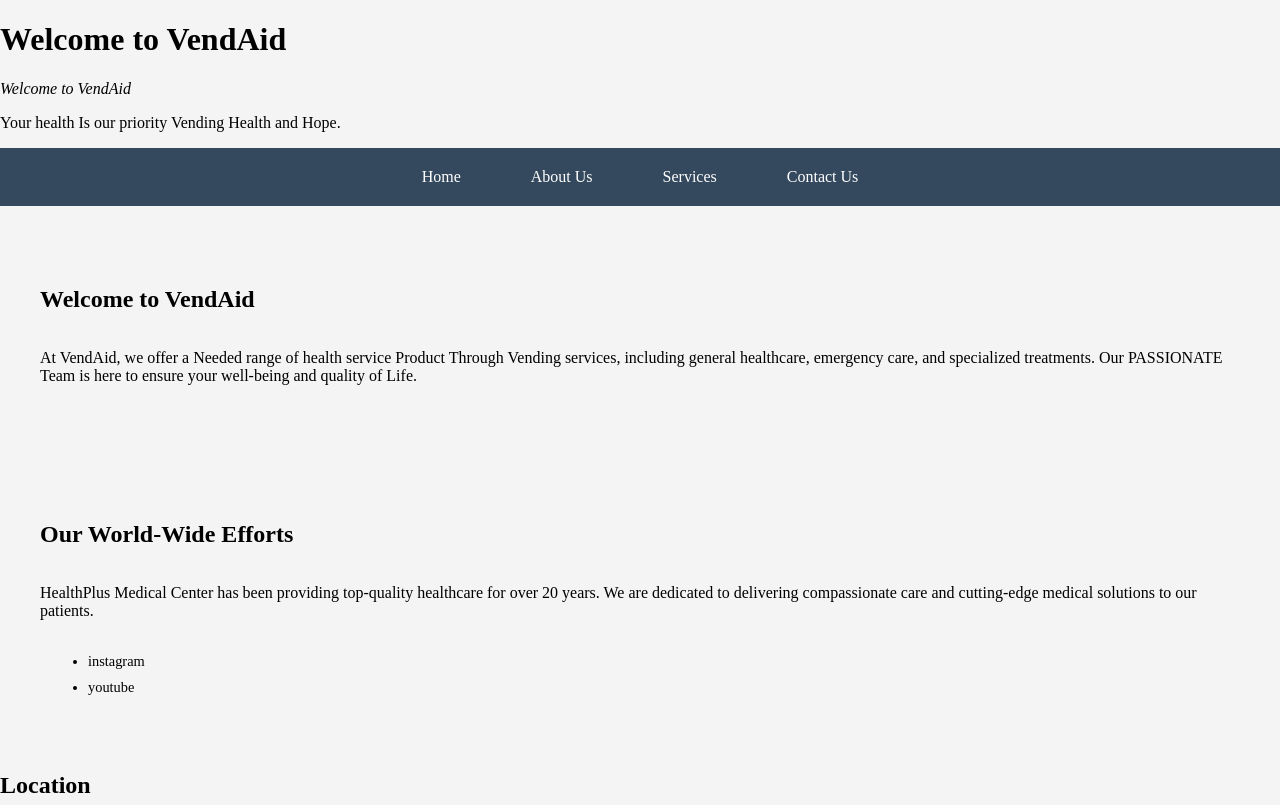
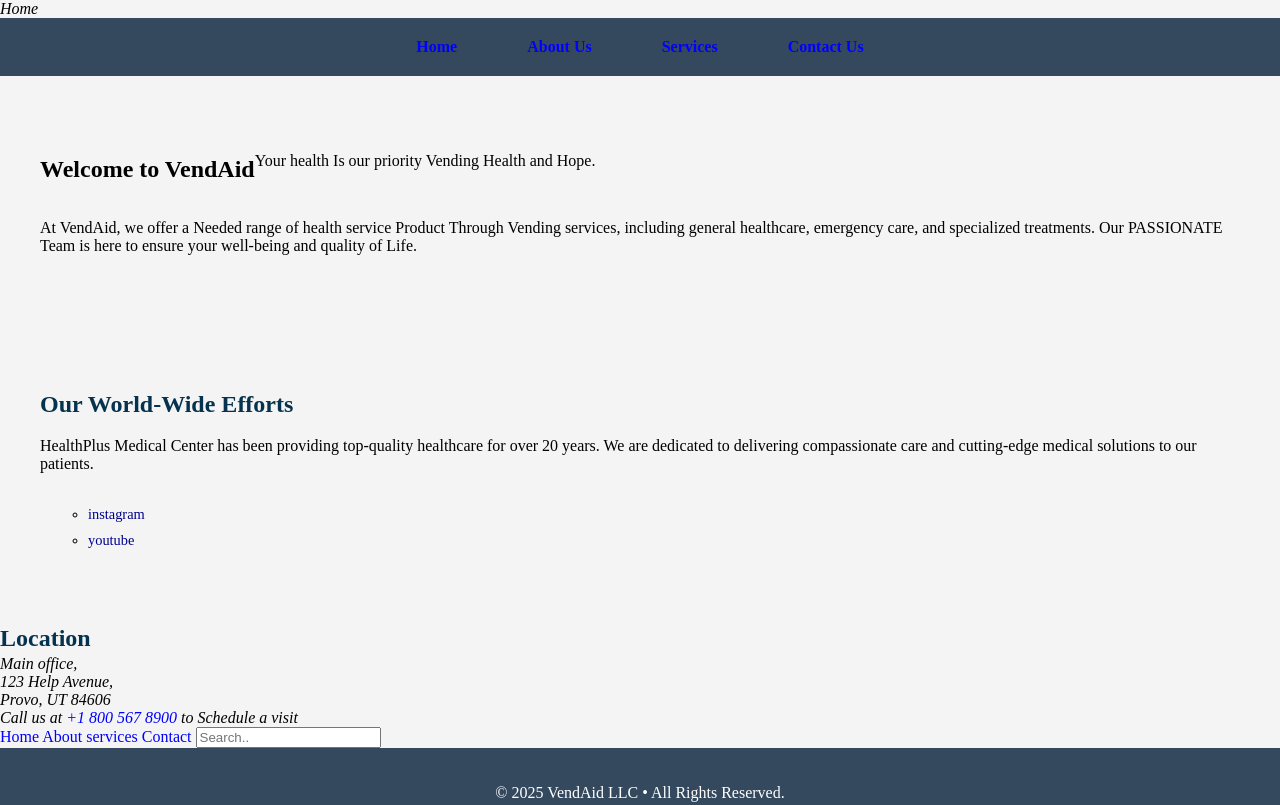
Before and after one commit to NickNich2/dwdd1600, a plain HTML site: page 04intro-css/index.html in a window 1280 px wide. Shown: the top 805 px of the page. Drawn offline with Linux system fonts and the light colour scheme.

Commit message:
Add files via upload

```diff
--- a/04intro-css/VendAid.css
+++ b/04intro-css/VendAid.css
@@ -8,12 +8,16 @@ body {
 }
 
 /* head stuff here*/
-<link rel="preconnect" href="https://fonts.googleapis.com"><link rel="preconnect" href="https://fonts.gstatic.com" crossorigin><link href="https://fonts.googleapis.com/css2?family=Libre+Baskerville:ital,wght@0,400;0,700;1,400&display=swap" rel="stylesheet">
-header {
+<link rel="preconnect" href="https://fonts.googleapis.com"><link rel="preconnect" href="https://fonts.gstatic.com" crossorigin><link href="https://fonts.googleapis.com/css2?family=Libre+Baskerville:ital,wght@0,400;0,700;1,400&display=swap" rel="stylesheet">header {
     background-color: #2c3e50;
     color: #fff;
     padding: 20px;
     text-align: center;
+}
+
+header h1 {
+    margin: 0;
+    color: #024873;
 }
 
 nav {
@@ -27,6 +31,7 @@ nav {
 nav a {
     color: #fff;
     text-decoration: none;
+    font-weight: 700;
     margin: 0 15px;
     padding: 10px 20px;
 }
@@ -36,11 +41,35 @@ nav a:hover {
 }
 
 /* main stuff*/
+a:link,
+a:active {
+    color: blue;
+    text-decoration: none;
+}
+
+a:visited {
+    color: darkblue;
+    text-decoration: none;
+}
+
+a:hover {
+    color: blue;
+    text-decoration: underline;
+}
 
 main ul li {
     line-height: 125%;
     margin: .5rem;
     font-size: .9rem;
+}
+
+main h2 {
+    color: #05334f;
+    margin-bottom: .2rem;
+}
+
+main ul {
+    list-style-type: circle;
 }
 
 section {
--- a/04intro-css/index.html
+++ b/04intro-css/index.html
@@ -7,7 +7,7 @@
     <meta name="description" content="welcome to VendAid">
     <meta name="viewport" content="width=device-width, initial-scale=1.0">
     <link rel="stylesheet" href="VendAid.css">
-    <title>welcome to VendAid</title>
+    <title>Home</title>
 </head>
 
 <body>
@@ -15,9 +15,7 @@
     <!--start of Head page -->
 
     <header>
-        <h1>Welcome to VendAid</h1>
-        <span><em>Welcome to VendAid</em></span>
-        <p>Your health Is our priority Vending Health and Hope.</p>
+        <span><em>Home</em></span>
     </header>
 
     <!-- Navigation Menu -->
@@ -33,7 +31,9 @@
     <main>
         <section id="home">
             <div class="container">
-                <h2>Welcome to VendAid</h2>
+                <h1>Welcome to VendAid</h1>
+                <p>Your health Is our priority Vending Health and Hope.</p>
+
                 <p>At VendAid, we offer a Needed range of health service Product Through Vending services, including
                     general
                     healthcare, emergency care,
@@ -52,8 +52,8 @@
             </div>
 
             <ul>
-                <li>instagram</li>
-                <li>youtube</li>
+                <li><a href="">instagram</a></li>
+                <li><a href="">youtube</a></li>
             </ul>
         </section>
 
```
Also changed, not shown: 04intro-css/Aboutus.html (+5 -3 lines).
